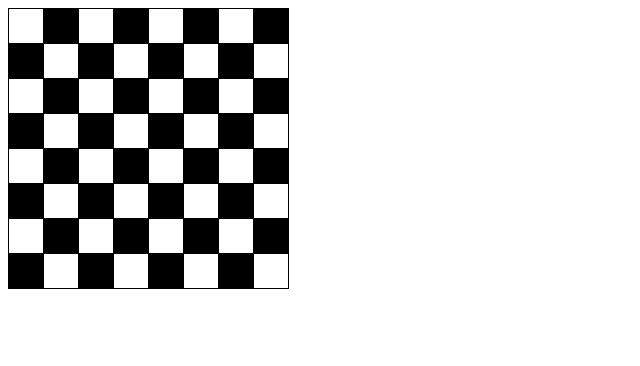
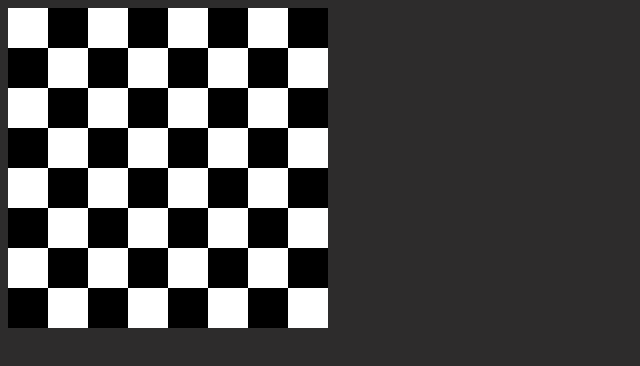
Before and after one commit to DenisPostolachi/js-learning, a plain HTML site: page dom/Задача №6 - добавление элементов в DOM/index.html in a window 1280 px wide. Shown: the whole page, without its empty margins (0-640 px from the left). Drawn offline with Linux system fonts and the light colour scheme.

Commit message:
exc refactor

```diff
--- a/dom/Задача №16 - события ввода с клавиатуры/script/app.js
+++ b/dom/Задача №16 - события ввода с клавиатуры/script/app.js
@@ -5,7 +5,6 @@ input.addEventListener('input', () => {
     const value = input.value;
     if (typeof(value) != 'number') {
         input.setAttribute('type', 'number');
-        // input.value = '';
     }
     console.log(typeof(value));
 });
--- a/dom/Задача №5 - обработка событий/script/app.js
+++ b/dom/Задача №5 - обработка событий/script/app.js
@@ -1,5 +1,5 @@
-const reduce = document.querySelector('.reduce');
-const increase = document.querySelector('.increase');
+const reduce = document.getElementById('reduce');
+const increase = document.getElementById('increase');
 const input = document.getElementById('input');
 
 
--- a/dom/Задача №6 - добавление элементов в DOM/index.html
+++ b/dom/Задача №6 - добавление элементов в DOM/index.html
@@ -1,99 +1,14 @@
 <!DOCTYPE html>
 <html lang="en">
 <head>
-    <meta charset="UTF-8"/>
-    <meta http-equiv="X-UA-Compatible" content="IE=edge"/>
-    <meta name="viewport" content="width=device-width, initial-scale=1.0"/>
+    <meta charset="UTF-8">
+    <title>Title</title>
     <link rel="stylesheet" href="style.css">
-    <title>Document</title>
 </head>
 <body>
+<div id="desk">
 
-<table class="chess-board">
-    <tbody>
-    <tr>
-        <td class="light"></td>
-        <td class="dark"></td>
-        <td class="light"></td>
-        <td class="dark"></td>
-        <td class="light"></td>
-        <td class="dark"></td>
-        <td class="light"></td>
-        <td class="dark"></td>
-    </tr>
-    <tr>
-        <td class="dark"></td>
-        <td class="light"></td>
-        <td class="dark"></td>
-        <td class="light"></td>
-        <td class="dark"></td>
-        <td class="light"></td>
-        <td class="dark"></td>
-        <td class="light"></td>
-    </tr>
-    <tr>
-        <td class="light"></td>
-        <td class="dark"></td>
-        <td class="light"></td>
-        <td class="dark"></td>
-        <td class="light"></td>
-        <td class="dark"></td>
-        <td class="light"></td>
-        <td class="dark"></td>
-    </tr>
-    <tr>
-        <td class="dark"></td>
-        <td class="light"></td>
-        <td class="dark"></td>
-        <td class="light"></td>
-        <td class="dark"></td>
-        <td class="light"></td>
-        <td class="dark"></td>
-        <td class="light"></td>
-    </tr>
-    <tr>
-        <td class="light"></td>
-        <td class="dark"></td>
-        <td class="light"></td>
-        <td class="dark"></td>
-        <td class="light"></td>
-        <td class="dark"></td>
-        <td class="light"></td>
-        <td class="dark"></td>
-    </tr>
-    <tr>
-        <td class="dark"></td>
-        <td class="light"></td>
-        <td class="dark"></td>
-        <td class="light"></td>
-        <td class="dark"></td>
-        <td class="light"></td>
-        <td class="dark"></td>
-        <td class="light"></td>
-    </tr>
-    <tr>
-        <td class="light"></td>
-        <td class="dark"></td>
-        <td class="light"></td>
-        <td class="dark"></td>
-        <td class="light"></td>
-        <td class="dark"></td>
-        <td class="light"></td>
-        <td class="dark"></td>
-    </tr>
-    <tr>
-        <td class="dark"></td>
-        <td class="light"></td>
-        <td class="dark"></td>
-        <td class="light"></td>
-        <td class="dark"></td>
-        <td class="light"></td>
-        <td class="dark"></td>
-        <td class="light"></td>
-    </tr>
-    </tbody>
-</table>
-
+</div>
 <script src="script/app.js"></script>
 </body>
 </html>
--- a/dom/Задача №6 - добавление элементов в DOM/script/app.js
+++ b/dom/Задача №6 - добавление элементов в DOM/script/app.js
@@ -1,10 +1,13 @@
-let lights = document.querySelectorAll('.light');
-let darks = document.querySelectorAll('.dark');
+document.addEventListener('DOMContentLoaded', () => {
+    const desk = document.querySelector('#desk')
+    for (let i = 0; i < 8; i++) {
+        let color = !(i % 2) ? 0 : 1;
+        for (let j = 0; j < 8; j++) {
+            const div = document.createElement('div');
+            div.classList.add(color === 1 ? "black" : "white");
+            desk.appendChild(div);
+            color = color === 1 ? 0 : 1;
+        }
+    }
 
-lights.forEach((element) => {
-    element.style.background = 'white';
 })
-
-darks.forEach((element) => {
-    element.style.background = 'black';
-})
--- a/dom/Задача №6 - добавление элементов в DOM/style.css
+++ b/dom/Задача №6 - добавление элементов в DOM/style.css
@@ -1,11 +1,19 @@
-.chess-board {
-    border-spacing: 0;
-    border-collapse: collapse;
+* {
+    background: #2d2c2c;
+    color: #fff;
 }
-
-
-.chess-board td {
-    border: 1px solid;
-    width: 2em;
-    height: 2em;
+.black {
+    background: black;
+    width: 40px;
+    height: 40px;
 }
+.white {
+    background: white;
+    width: 40px;
+    height: 40px;
+}
+#desk {
+    display: flex;
+    width: 322px;
+    flex-wrap: wrap;
+}
```
Also changed, not shown: dom/Задача №17 - работа со свойствами элемента/script/app.js (+10 -9 lines), dom/Задача №5 - обработка событий/index.html (+3 -3 lines), dom/Задача №7 - поиск элементов DOM/index.html (+2 -11 lines), dom/Задача №7 - поиск элементов DOM/script/app.js (+27 -3 lines), dom/Задача №8 - добавление элементов в DOM/index.html (+8 -16 lines), dom/Задача №8 - добавление элементов в DOM/script/app.js (+25 -32 lines).
